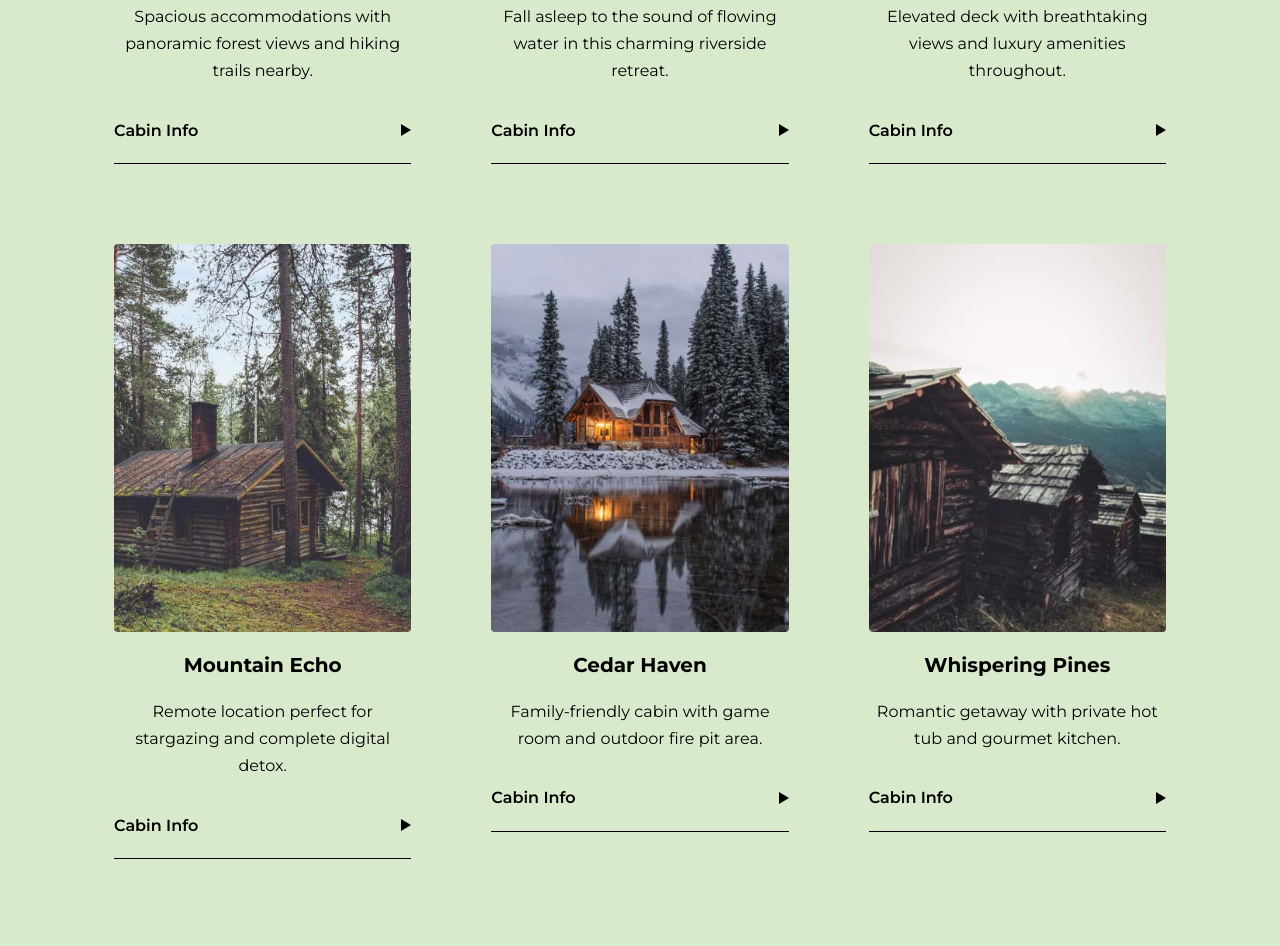
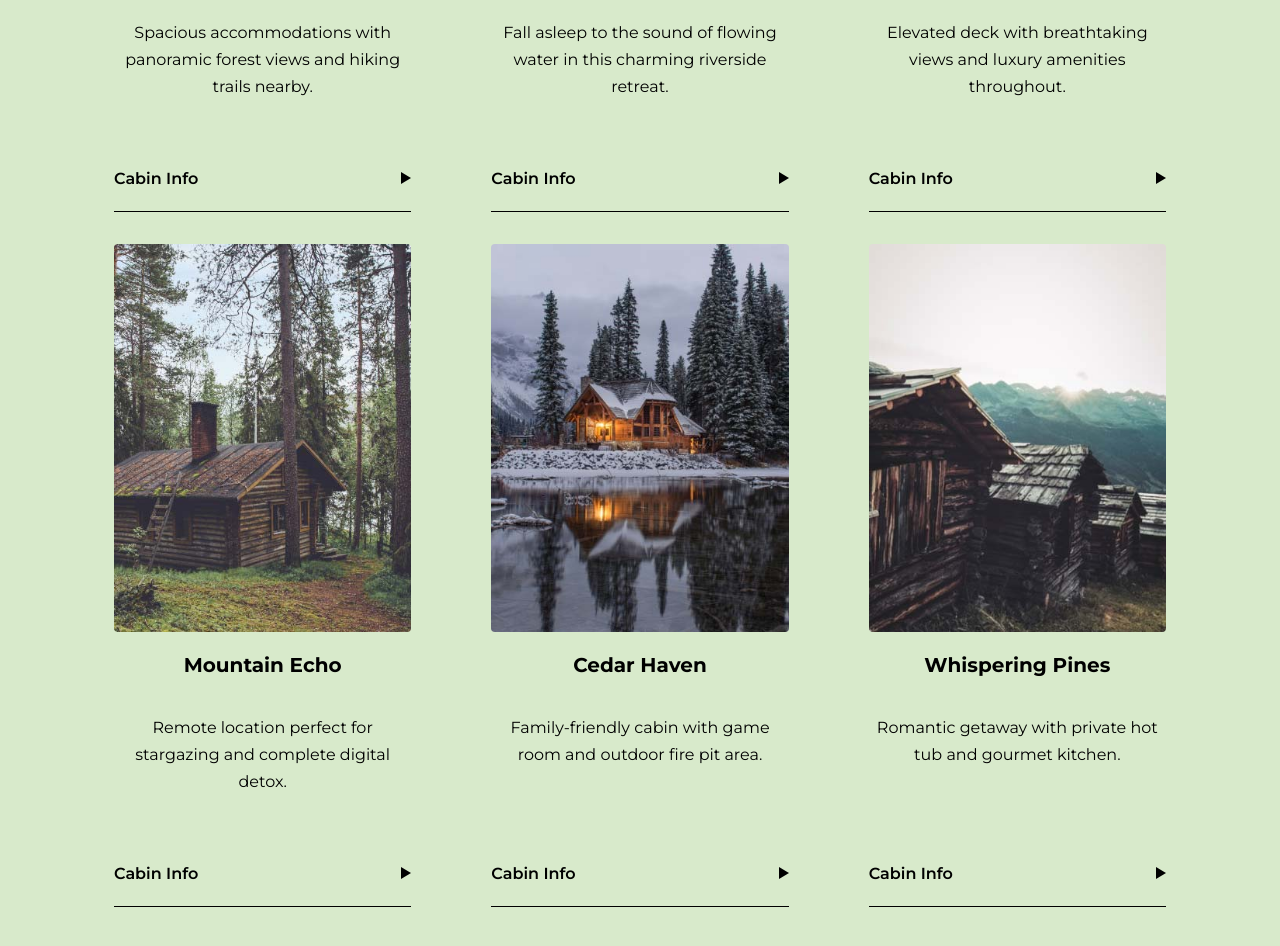
Before and after one commit to candytale55/learn-ui-scenic-forests, a website built with Vite: page src/en/cabins.html in a window 1280 px wide. Shown: the part 1630-2576 px from the top of the page. Built offline with nearby package versions, Linux system fonts and the light colour scheme.

Commit message:
fix(cabin-card):  fix card spacing: enhance layout and add text clamping for descriptions

```diff
--- a/src/css/components/cabin-card.css
+++ b/src/css/components/cabin-card.css
@@ -2,6 +2,9 @@
 
 .cabin-card {
   margin: var(--space-lg);
+  display: flex; /* Flexbox container for vertical layout */
+  flex-direction: column;
+  height: 100%; /* Stretches to fill grid cell height */
 }
 
 .cabin-card-img {
@@ -12,6 +15,9 @@
 
 .cabin-card-body {
   padding-top: var(--space-md);
+  display: flex; /* Nested flexbox for content distribution */
+  flex-direction: column;
+  flex: 1; /* Grows to fill available space */
 }
 
 .cabin-card-title {
@@ -23,4 +29,15 @@
 .cabin-card-desc {
   font-size: var(--fs-base);
   margin-bottom: var(--space-md);
+
+  /* Line clamping: limits text to 3 lines with ellipsis */
+  display: -webkit-box;
+  -webkit-line-clamp: 3;
+  -webkit-box-orient: vertical;
+  overflow: hidden;
+  text-overflow: ellipsis;
 }
+
+.cabin-card-body .link-arrow {
+  margin-top: auto; /* Pushes link to bottom of card */
+}
--- a/src/en/cabins.html
+++ b/src/en/cabins.html
@@ -72,7 +72,7 @@
                     class="cabin-card-img"
                   />
                 </a>
-                <div class="cabin-card-body stack">
+                <div class="cabin-card-body">
                   <h3 class="cabin-card-title">The Retreat</h3>
                   <p class="cabin-card-desc">
                     A peaceful escape surrounded by towering pines and mountain
@@ -94,7 +94,7 @@
                     class="cabin-card-img"
                   />
                 </a>
-                <div class="cabin-card-body stack">
+                <div class="cabin-card-body">
                   <h3 class="cabin-card-title">Lakeside Haven</h3>
                   <p class="cabin-card-desc">
                     Relax by the water with stunning sunset views and tranquil
@@ -116,7 +116,7 @@
                     class="cabin-card-img"
                   />
                 </a>
-                <div class="cabin-card-body stack">
+                <div class="cabin-card-body">
                   <h3 class="cabin-card-title">Forest Sanctuary</h3>
                   <p class="cabin-card-desc">
                     Modern comfort meets natural beauty in this secluded
@@ -138,7 +138,7 @@
                     class="cabin-card-img"
                   />
                 </a>
-                <div class="cabin-card-body stack">
+                <div class="cabin-card-body">
                   <h3 class="cabin-card-title">Pine Ridge Lodge</h3>
                   <p class="cabin-card-desc">
                     Spacious accommodations with panoramic forest views and
@@ -160,7 +160,7 @@
                     class="cabin-card-img"
                   />
                 </a>
-                <div class="cabin-card-body stack">
+                <div class="cabin-card-body">
                   <h3 class="cabin-card-title">Creekside Cottage</h3>
                   <p class="cabin-card-desc">
                     Fall asleep to the sound of flowing water in this charming
@@ -182,7 +182,7 @@
                     class="cabin-card-img"
                   />
                 </a>
-                <div class="cabin-card-body stack">
+                <div class="cabin-card-body">
                   <h3 class="cabin-card-title">Woodland Vista</h3>
                   <p class="cabin-card-desc">
                     Elevated deck with breathtaking views and luxury amenities
@@ -204,7 +204,7 @@
                     class="cabin-card-img"
                   />
                 </a>
-                <div class="cabin-card-body stack">
+                <div class="cabin-card-body">
                   <h3 class="cabin-card-title">Mountain Echo</h3>
                   <p class="cabin-card-desc">
                     Remote location perfect for stargazing and complete digital
@@ -226,7 +226,7 @@
                     class="cabin-card-img"
                   />
                 </a>
-                <div class="cabin-card-body stack">
+                <div class="cabin-card-body">
                   <h3 class="cabin-card-title">Cedar Haven</h3>
                   <p class="cabin-card-desc">
                     Family-friendly cabin with game room and outdoor fire pit
@@ -248,7 +248,7 @@
                     class="cabin-card-img"
                   />
                 </a>
-                <div class="cabin-card-body stack">
+                <div class="cabin-card-body">
                   <h3 class="cabin-card-title">Whispering Pines</h3>
                   <p class="cabin-card-desc">
                     Romantic getaway with private hot tub and gourmet kitchen.
```
Also changed, not shown: src/en/index.html (+3 -3 lines).
